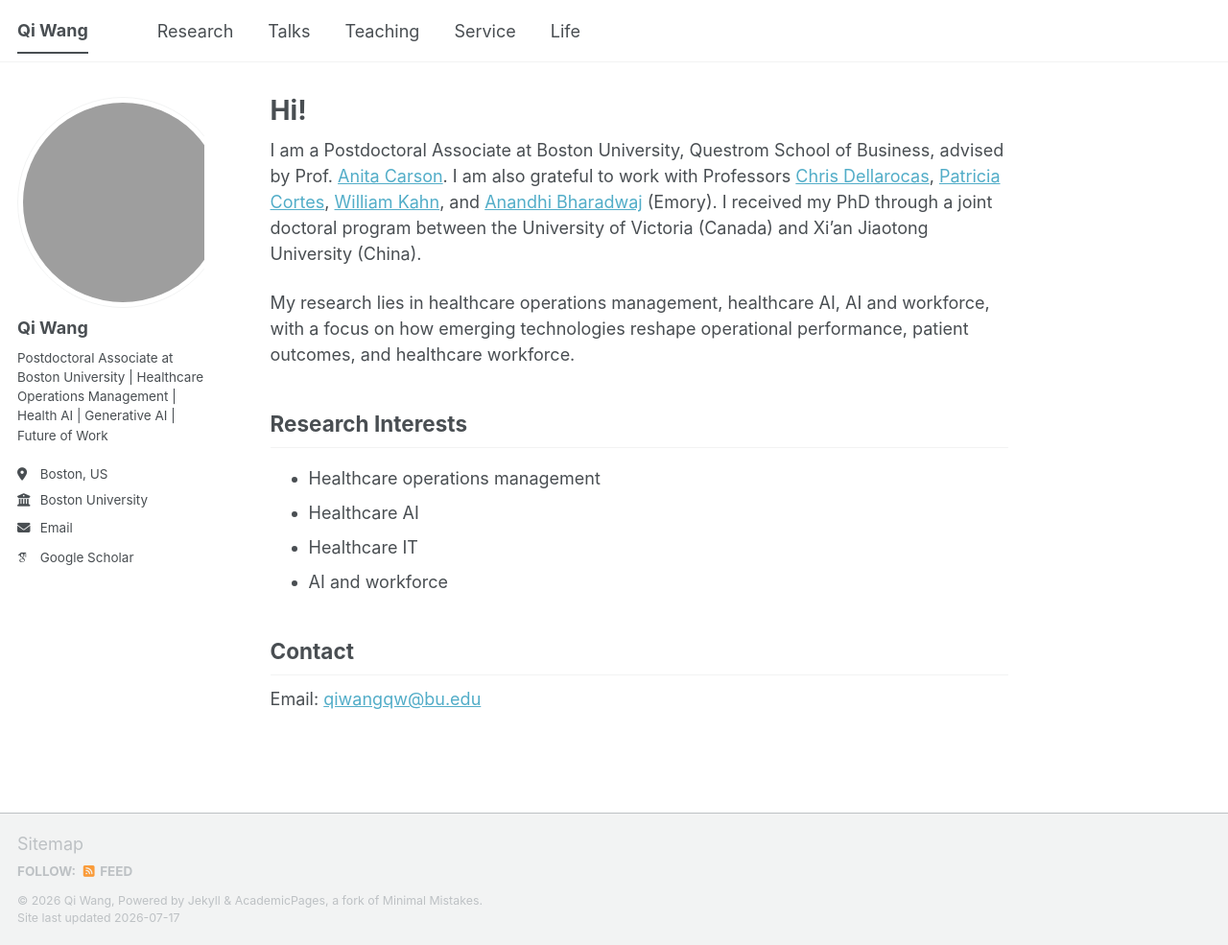
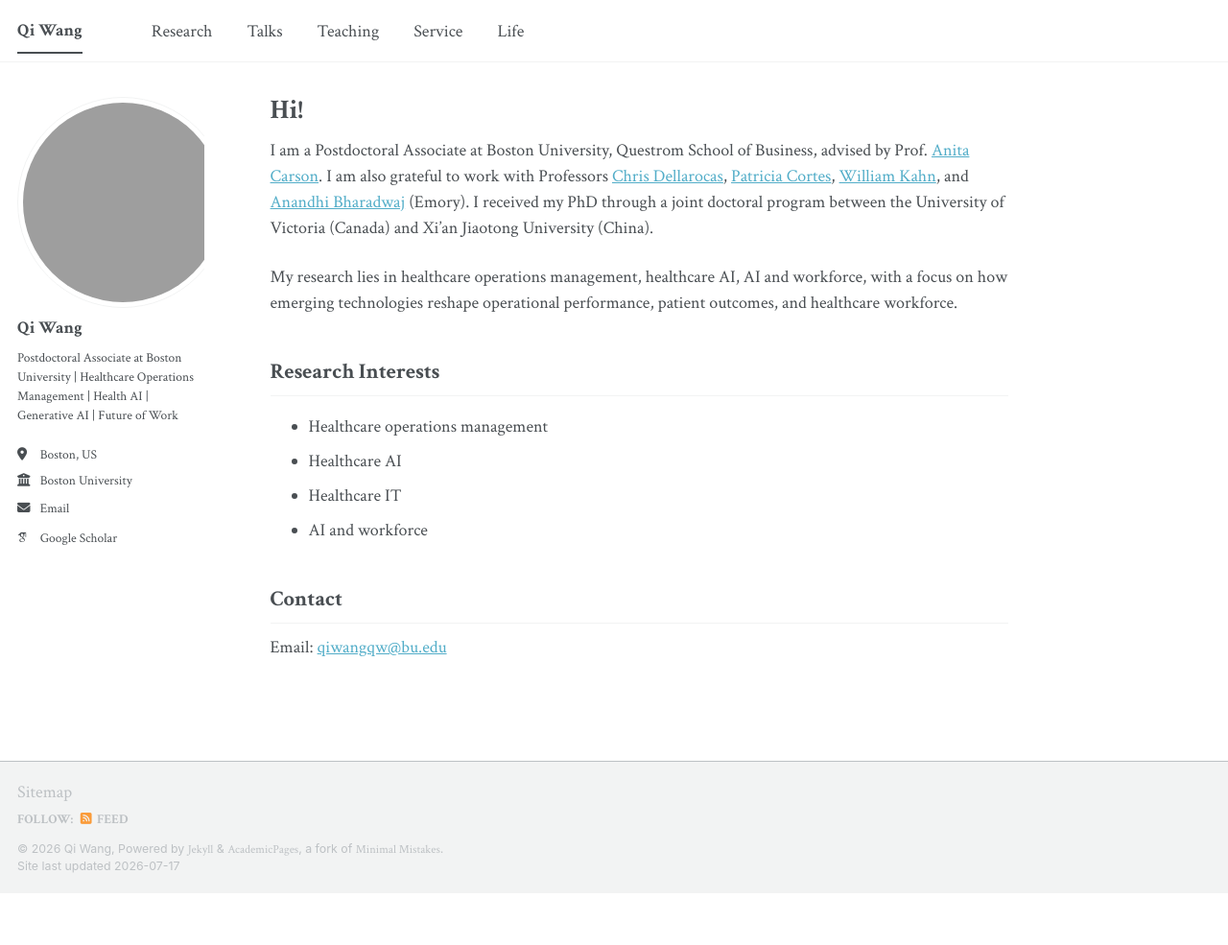
Before and after one commit to qiwang-katherine/qiwang-katherine.github.io, a Jekyll site: the page built from _pages/about.md, in a window 1280 px wide and 985 px high. Shown: the whole window at 96% size. Built offline with Jekyll 4.4.1, drawn with Linux system fonts in a browser that asks for light colours; some web fonts are replaced; a script bundle is joined from its source files by our own code; library files that are not in the unit come from our copies.

Commit message:
main.scss

```diff
--- a/assets/css/main.scss
+++ b/assets/css/main.scss
@@ -1,5 +1,6 @@
 ---
 ---
+@import url('https://fonts.googleapis.com/css2?family=Crimson+Text:ital,wght@0,400;0,600;0,700;1,400;1,600&display=swap');
 
 /*
  * This file controls what is imported from /_sass
@@ -170,3 +171,38 @@
   height: 220px !important;
   border-radius: 50%;
 }
+
+
+/* ========== Global font: Crimson Text ========== */
+body,
+p,
+li,
+a,
+h1,
+h2,
+h3,
+h4,
+h5,
+h6,
+.author__name,
+.author__bio,
+.author__urls,
+.masthead,
+.masthead__menu-item,
+.page__title,
+.page__content,
+.archive__item-title,
+.pub-title,
+.pub-authors,
+.pub-venue,
+.pub-note,
+.pub-category-title,
+.talk-paper-title,
+.talk-list,
+.teaching-role-title,
+.teaching-course,
+.teaching-detail,
+.service-section-title,
+.service-list {
+  font-family: 'Crimson Text', Georgia, 'Times New Roman', serif !important;
+}
```
